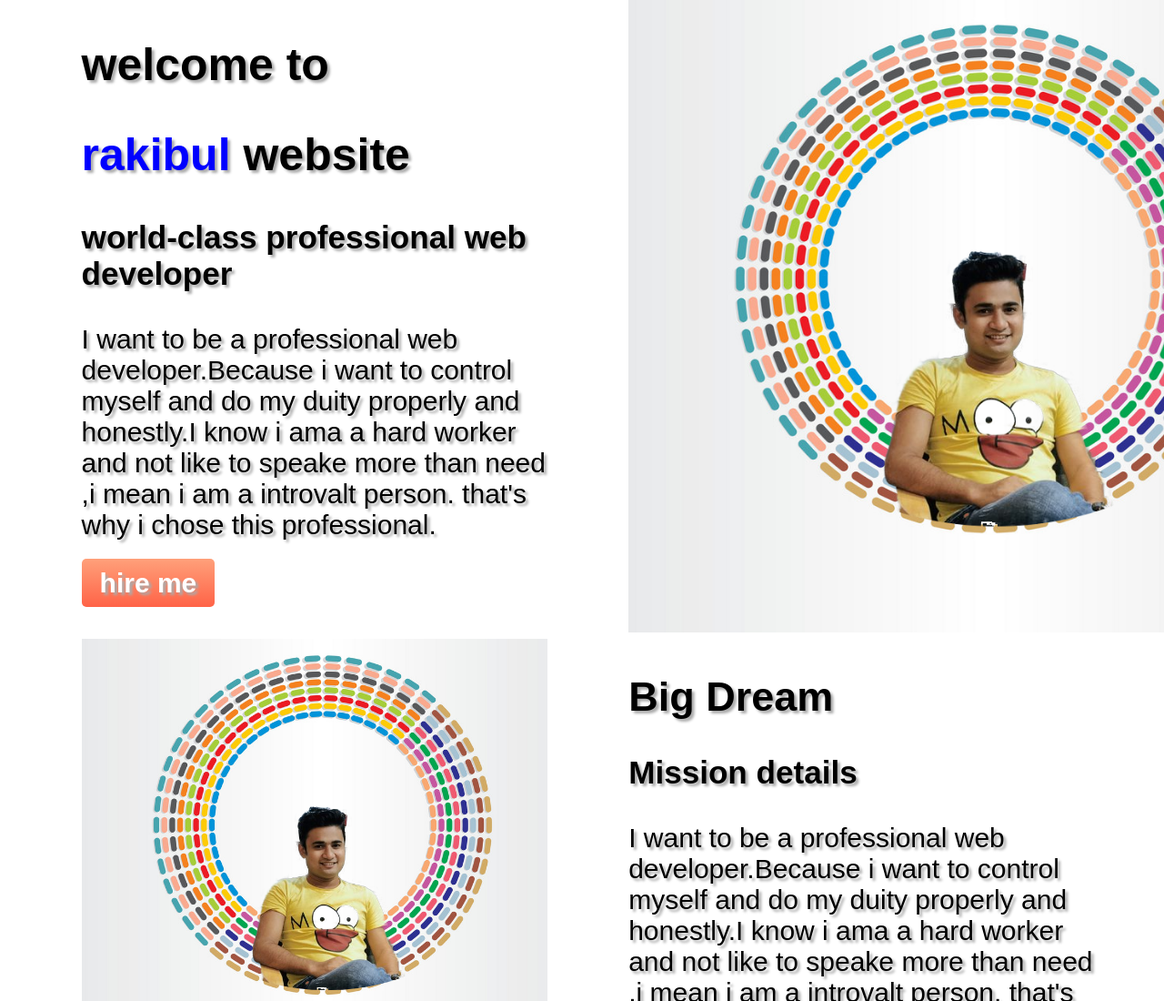
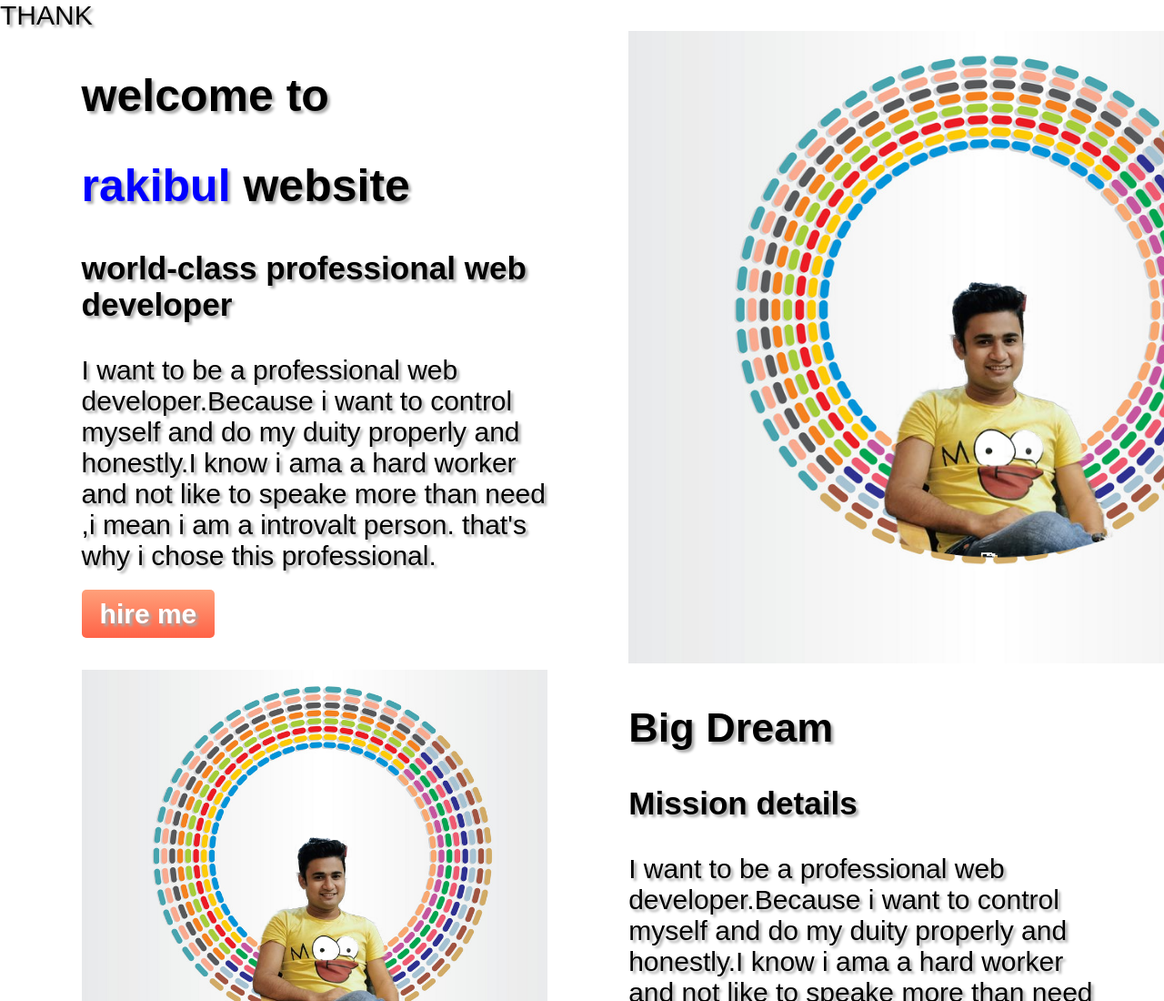
Before and after one commit to rakibul21/web-portfolio, a plain HTML site: page index.html in a window 1280 px wide. Shown: the top 1100 px of the page at 91% size. Drawn offline with Linux system fonts and the light colour scheme; a web font is replaced by a local one.

Commit message:
firstassignment

```diff
--- a/index.html
+++ b/index.html
@@ -9,6 +9,9 @@
     <link rel="stylesheet" href="style.css">
     <link rel="stylesheet" href="https://fonts.googleapis.com/css?family=Sofia">
 </head>
+<header>
+    THANK
+</header>
 <body>
    <section class="top-banner">
        <div class="half-width">
```
